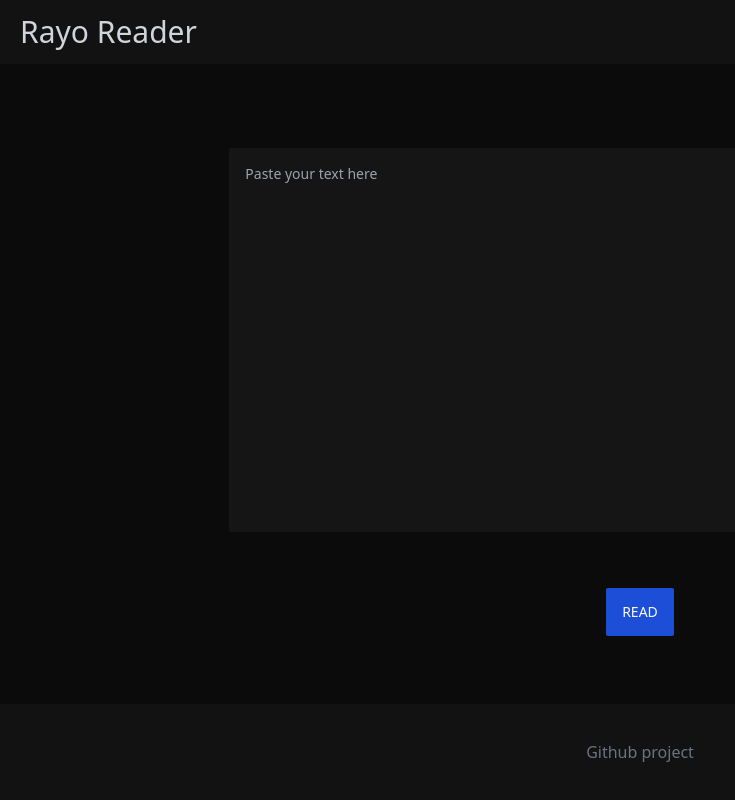
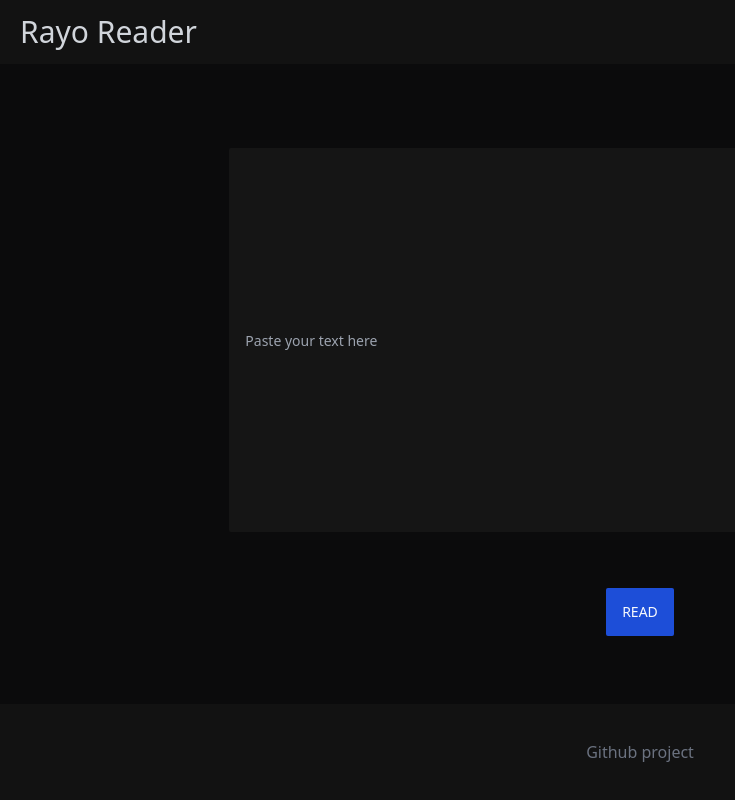
Before and after one commit to gabriellukke/rayo-reader, a Next.js app: page / in a window 1280 px wide. Shown: the whole page, without its empty margins (0-735 px from the left). Built offline with nearby package versions, Linux system fonts and the light colour scheme.

Commit message:
refactor: change textbox component to input html tag

```diff
--- a/src/components/Textbox/index.tsx
+++ b/src/components/Textbox/index.tsx
@@ -4,13 +4,13 @@ import { ReaderContext } from '../../context/Reader';
 export default function Textbox() {
   const { text, setText } = useContext(ReaderContext);
 
-  const handleChange = (e: React.ChangeEvent<HTMLTextAreaElement>) => {
+  const handleChange = (e: React.ChangeEvent<HTMLInputElement>) => {
     setText(e.target.value);
   };
 
   return (
     <form className="p-4 flex flex-col md:w-4/6 w-full justify-center items-center">
-      <textarea
+      <input
         className="rounded-sm
           focus:border-transparent
           outline-none
```
